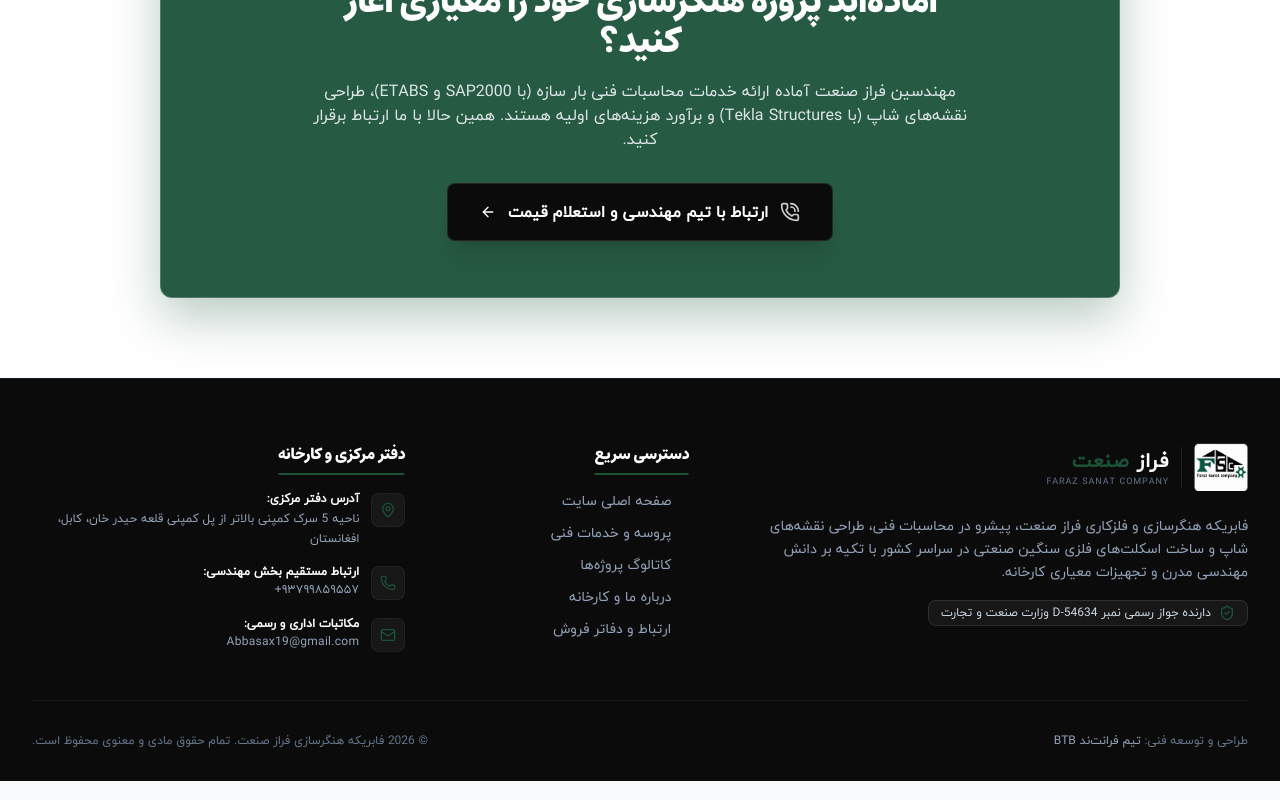
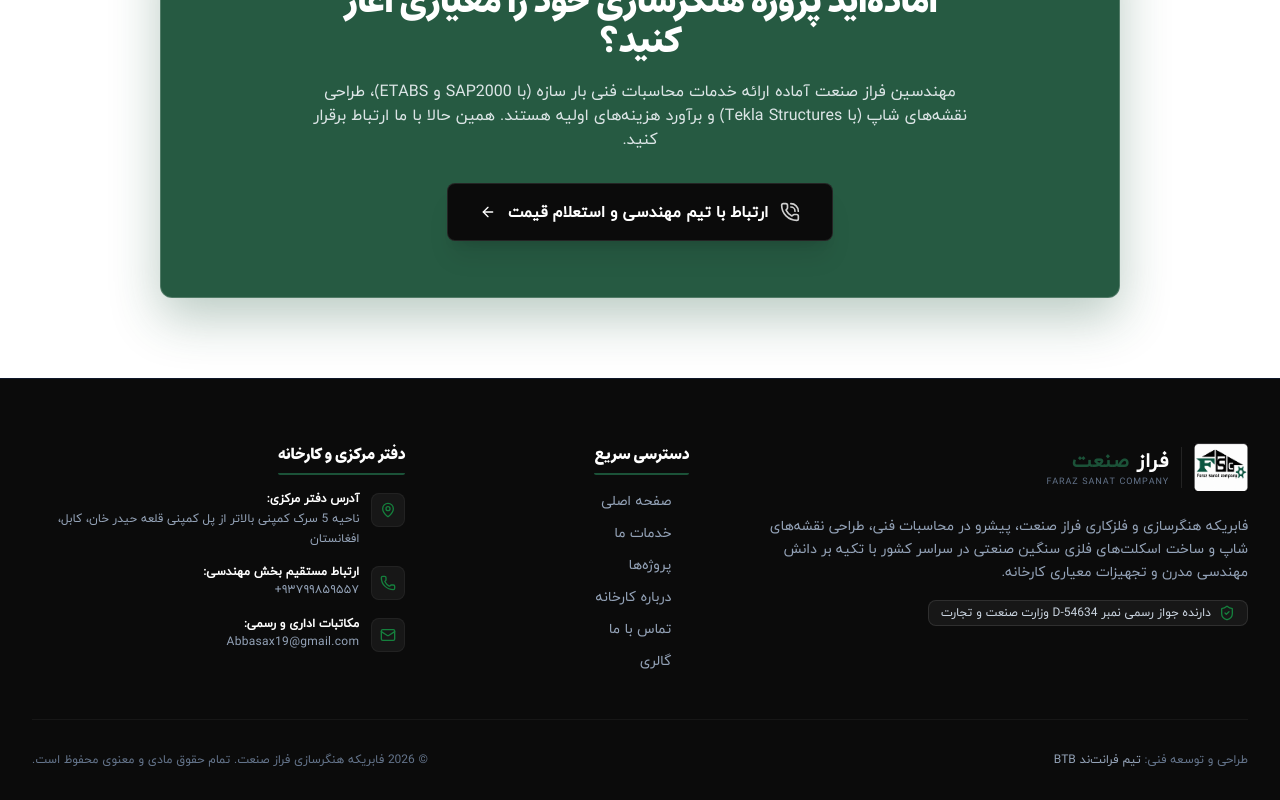
Before and after one commit to BTB-Team/FarazSanat, a React (Vite) app: page / in a window 1280 px wide. Shown: the part 3979-4779 px from the top of the page. Built offline with nearby package versions, Linux system fonts and the light colour scheme.

Commit message:
footer gover color updated anf gallery item added

```diff
--- a/src/components/footer/Footer.jsx
+++ b/src/components/footer/Footer.jsx
@@ -41,7 +41,7 @@ export default function Footer() {
 
             {/* نشان لایسنس رسمی دولت */}
             <div className="inline-flex items-center gap-2 px-3 py-1 bg-white/5 border border-white/10 rounded-lg text-xs text-slate-300">
-              <ShieldCheck className="w-4 h-4 text-industrialGreen" />
+              <ShieldCheck className="w-4 h-4 text-green-700" />
               <span>دارنده جواز رسمی نمبر D-54634 وزارت صنعت و تجارت</span>
             </div>
           </div>
@@ -53,16 +53,17 @@ export default function Footer() {
             </h3>
             <ul className="space-y-3 text-sm font-medium">
               {[
-                { name: 'صفحه اصلی سایت', path: '/' },
-                { name: 'پروسه و خدمات فنی', path: '/services' },
-                { name: 'کاتالوگ  پروژه‌ها', path: '/projects' },
-                { name: 'درباره ما و کارخانه', path: '/about' },
-                { name: 'ارتباط و دفاتر فروش', path: '/contact' }
+                { name: 'صفحه اصلی ', path: '/' },
+                { name: ' خدمات ما', path: '/services' },
+                { name: ' پروژه‌ها', path: '/projects' },
+                { name: 'درباره کارخانه', path: '/about' },
+                { name: 'تماس با ما', path: '/contact' },
+                { name: 'گالری', path: '/gallery' }
               ].map((link, idx) => (
                 <li key={idx}>
                   <Link
                     to={link.path}
-                    className="hover:text-industrialGreen text-slate-400 flex items-center gap-1 transition-colors duration-200 group"
+                    className="hover:text-green-700 text-slate-400 flex items-center gap-1 transition-colors duration-200 group"
                   >
                     <ArrowUpRight className="w-3.5 h-3.5 opacity-0 -translate-x-1 group-hover:opacity-100 group-hover:translate-x-0 transition-all text-industrialGreen" />
                     <span>{link.name}</span>
@@ -80,7 +81,7 @@ export default function Footer() {
             <ul className="space-y-4 text-sm font-light text-slate-300">
               {/* آدرس */}
               <li className="flex items-start gap-3">
-                <div className="p-2 bg-white/5 rounded-lg border border-white/5 text-industrialGreen mt-0.5 shrink-0">
+                <div className="p-2 bg-white/5 rounded-lg border border-white/5 text-green-700 mt-0.5 shrink-0">
                   <MapPin className="w-4 h-4" />
                 </div>
                 <div className="flex flex-col">
@@ -90,22 +91,22 @@ export default function Footer() {
               </li>
               {/* تلفن */}
               <li className="flex items-start gap-3">
-                <div className="p-2 bg-white/5 rounded-lg border border-white/5 text-industrialGreen mt-0.5 shrink-0">
+                <div className="p-2 bg-white/5 rounded-lg border border-white/5 text-green-700 mt-0.5 shrink-0">
                   <Phone className="w-4 h-4" />
                 </div>
                 <div className="flex flex-col">
                   <span className="font-semibold text-white text-xs">ارتباط مستقیم بخش مهندسی:</span>
-                  <a href="tel:+93799123456" className="text-slate-400 text-xs mt-0.5 hover:text-industrialGreen transition-colors tracking-wide" dir="ltr">+۹۳۷۹۹۸۵۹۵۵۷</a>
+                  <a href="tel:+93799123456" className="text-slate-400 text-xs mt-0.5 hover:text-green-700 transition-colors tracking-wide" dir="ltr">+۹۳۷۹۹۸۵۹۵۵۷</a>
                 </div>
               </li>
               {/* ایمیل */}
               <li className="flex items-start gap-3">
-                <div className="p-2 bg-white/5 rounded-lg border border-white/5 text-industrialGreen mt-0.5 shrink-0">
+                <div className="p-2 bg-white/5 rounded-lg border border-white/5 text-green-700 mt-0.5 shrink-0">
                   <Mail className="w-4 h-4" />
                 </div>
                 <div className="flex flex-col">
                   <span className="font-semibold text-white text-xs">مکاتبات اداری و رسمی:</span>
-                  <a href="mailto:info@farazsanat.com" className="text-slate-400 text-xs mt-0.5 hover:text-industrialGreen transition-colors tracking-wide">Abbasax19@gmail.com</a>
+                  <a href="mailto:info@farazsanat.com" className="text-slate-400 text-xs mt-0.5 hover:text-green-700 transition-colors tracking-wide">Abbasax19@gmail.com</a>
                 </div>
               </li>
             </ul>
```
